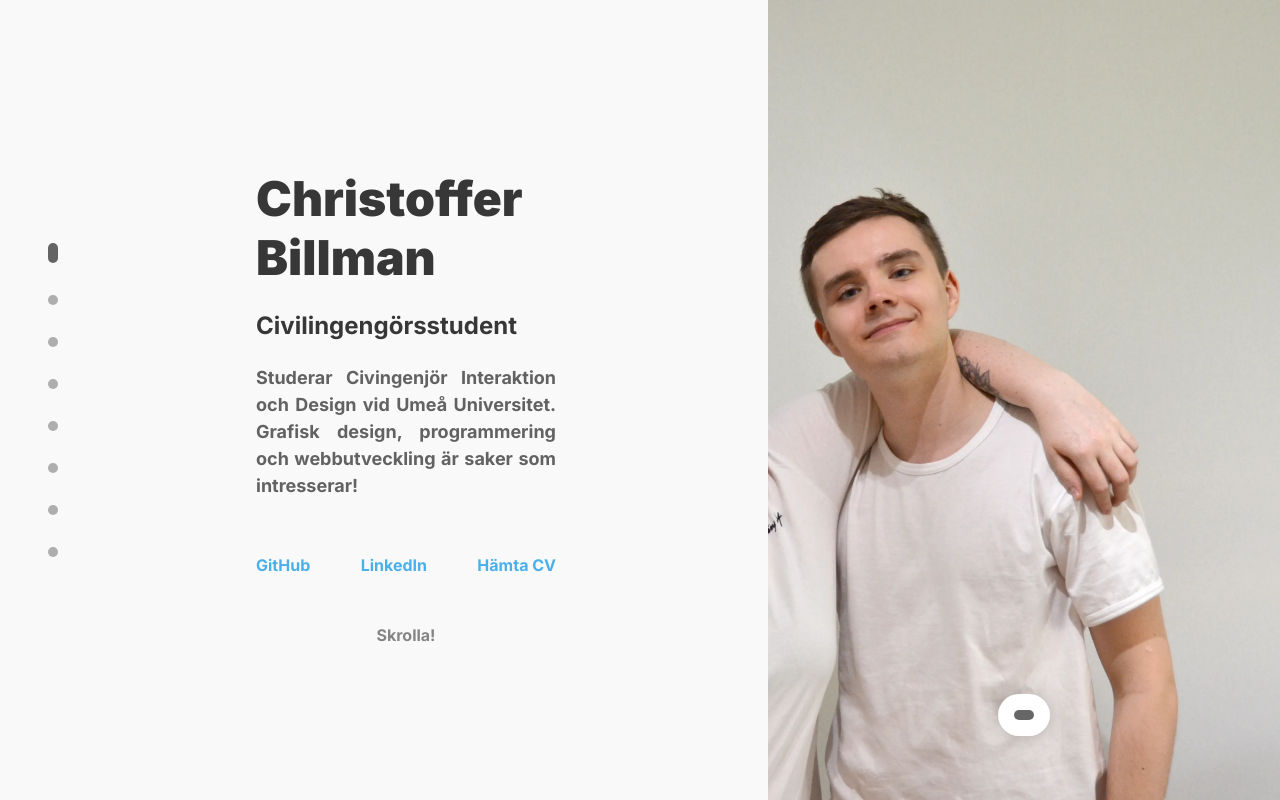
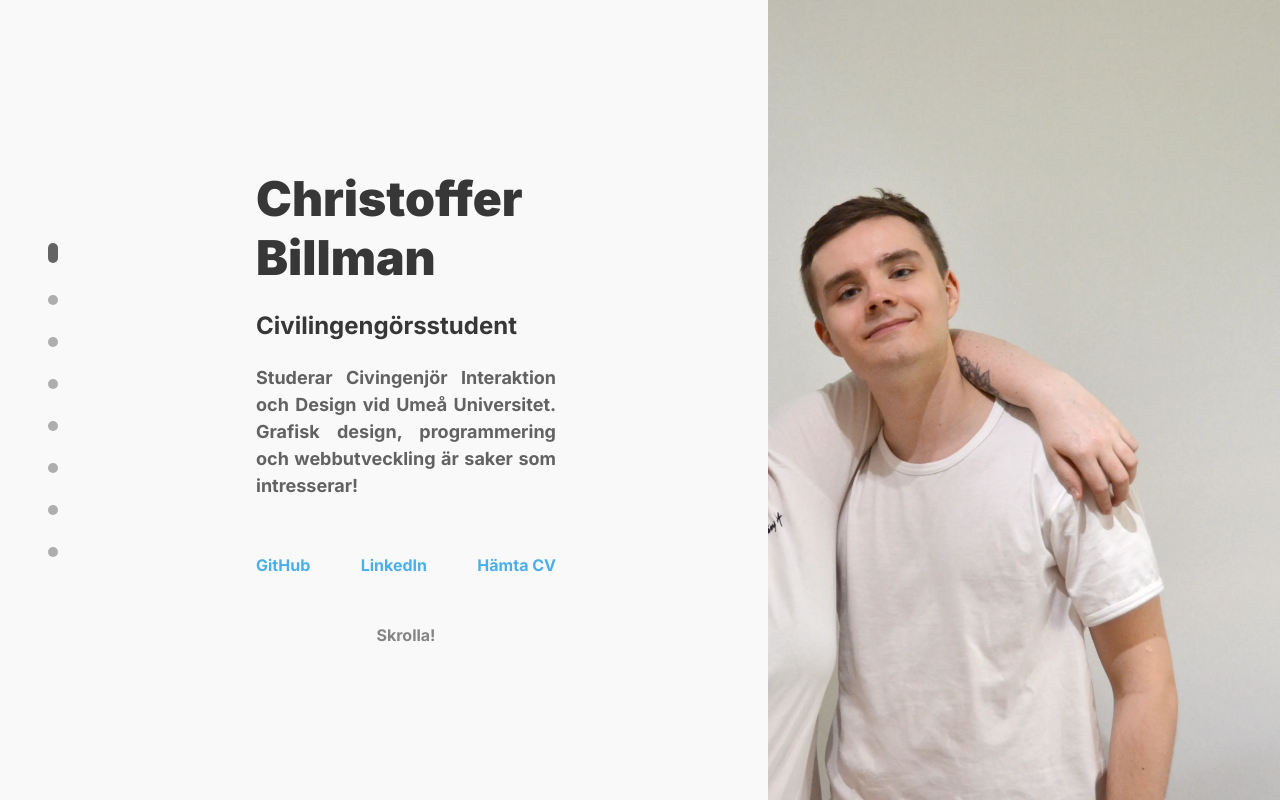
Before and after one commit to ChristofferBillman/portfolio, a React (Create React App) app: page / in a window 1280 px wide. Built offline with nearby package versions, Linux system fonts and the light colour scheme.

Commit message:
fix: hide scroll indicator when there is only one img

```diff
--- a/src/components/Gallery.js
+++ b/src/components/Gallery.js
@@ -22,6 +22,7 @@ export default function Gallery({ images, isOpen, setIsOpen }) {
 					justifyContent: 'center',
 					width: '100%',
 				}}>
+					{images.length !== 1 &&
 						<ScrollIndicator
 							length={images.length}
 							orientation='horizontal'
@@ -31,6 +32,7 @@ export default function Gallery({ images, isOpen, setIsOpen }) {
 								boxShadow: '0 0 20px rgba(0, 0, 0, 0.2)'
 							}}
 						/>
+					}
 				</div>
 			</div>
 
```
Lines whose indentation alone changed are shown as unchanged.
